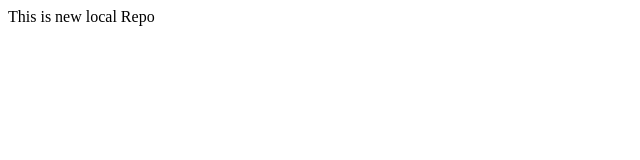
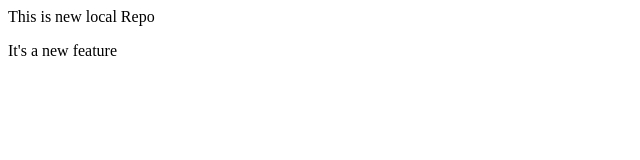
Before and after one commit to Sharan2004-sketch/localRepo, a plain HTML site: page index.html in a window 1280 px wide. Shown: the full height of the page, 0-640 px from the left. Drawn offline with Linux system fonts and the light colour scheme.

Commit message:
Add new feature

```diff
--- a/index.html
+++ b/index.html
@@ -1 +1,2 @@
 <p>This is new local Repo</p>
+<p>It's a new feature</p>
--- a/style.css
+++ b/style.css
@@ -0,0 +1,3 @@
+p{
+    color: azure;
+}
```
